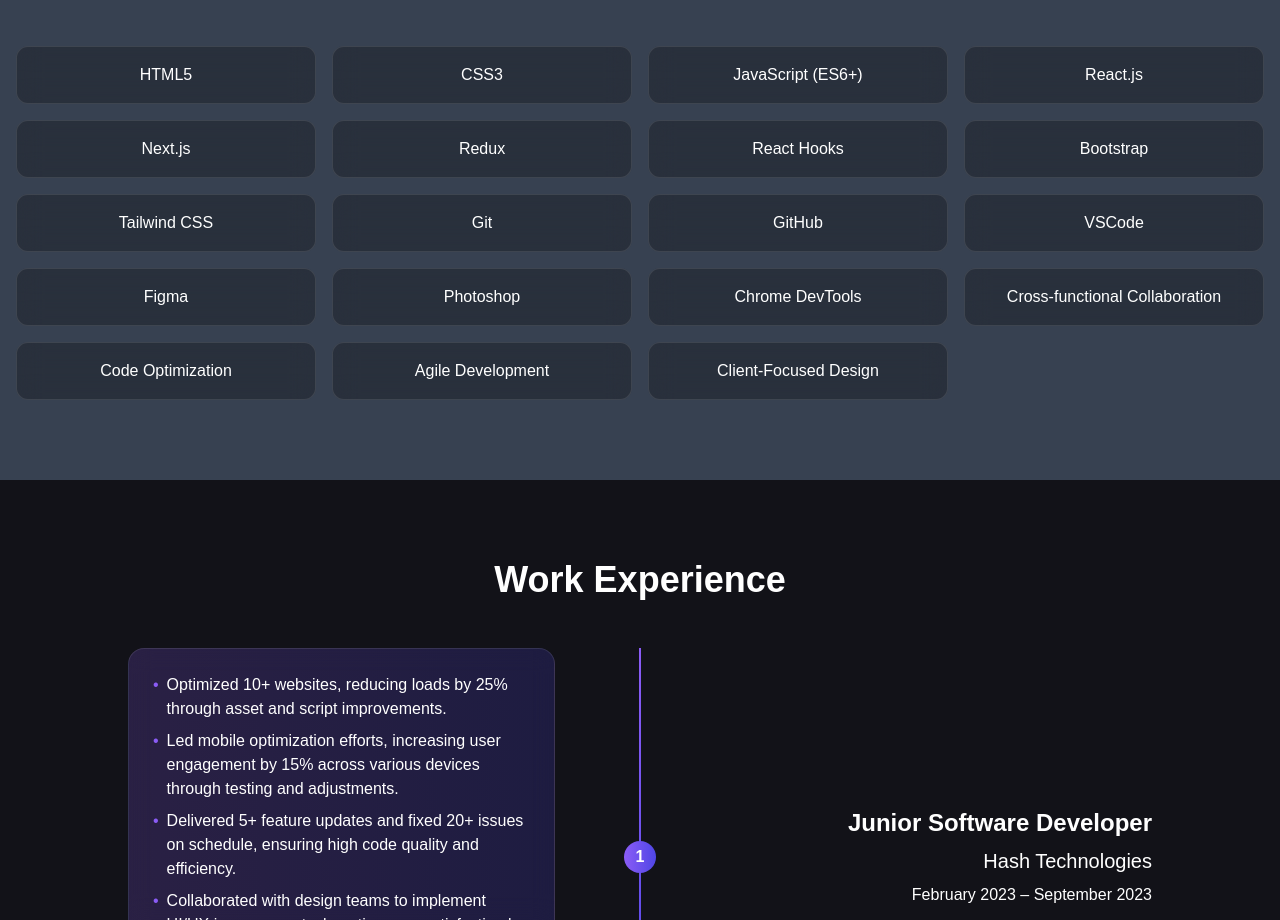
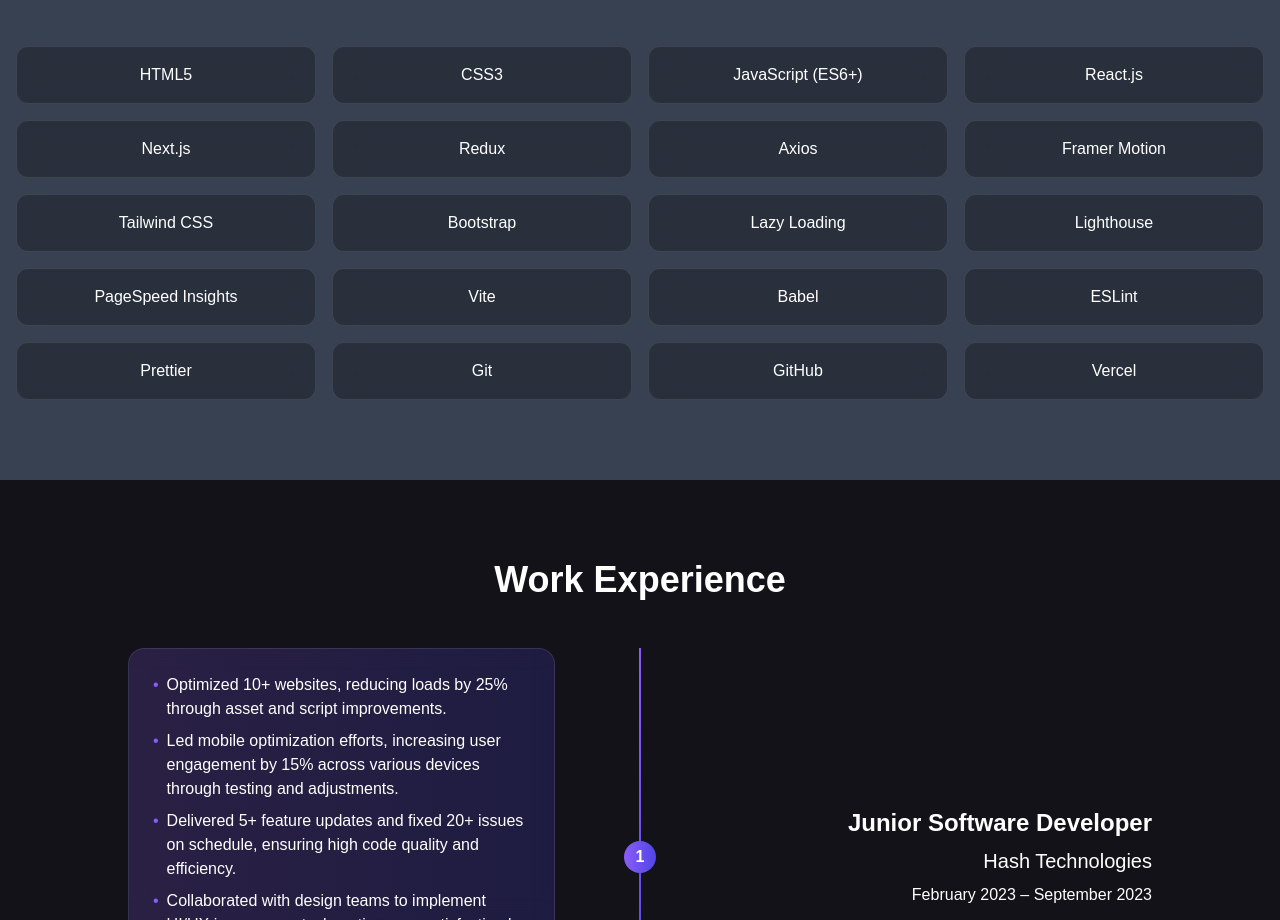
Before and after one commit to aritra-ad/portfolio-website-Aritra, a Next.js app: page / in a window 1280 px wide. Shown: the part 1846-2766 px from the top of the page. Built offline with nearby package versions, Linux system fonts and the light colour scheme.

Commit message:
Describe your changes here

```diff
--- a/components/Skills.tsx
+++ b/components/Skills.tsx
@@ -4,10 +4,26 @@
 import { useInView } from 'react-intersection-observer'
 
 const skills = [
-  "HTML5", "CSS3", "JavaScript (ES6+)", "React.js", "Next.js", "Redux", "React Hooks",
-  "Bootstrap", "Tailwind CSS", "Git", "GitHub", "VSCode", "Figma", "Photoshop",
-  "Chrome DevTools", "Cross-functional Collaboration", "Code Optimization",
-  "Agile Development", "Client-Focused Design"
+  // Languages
+  "HTML5", "CSS3", "JavaScript (ES6+)",
+
+  // Frontend
+  "React.js", "Next.js", "Redux", "Axios", "Framer Motion",
+
+  // Styling
+  "Tailwind CSS", "Bootstrap",
+
+  // Performance
+  "Lazy Loading", "Lighthouse", "PageSpeed Insights",
+
+  // Build Tools
+  "Vite", "Babel", "ESLint", "Prettier",
+
+  // Version Control
+  "Git", "GitHub",
+
+  // Deployment
+  "Vercel"
 ]
 
 export default function Skills() {
```
